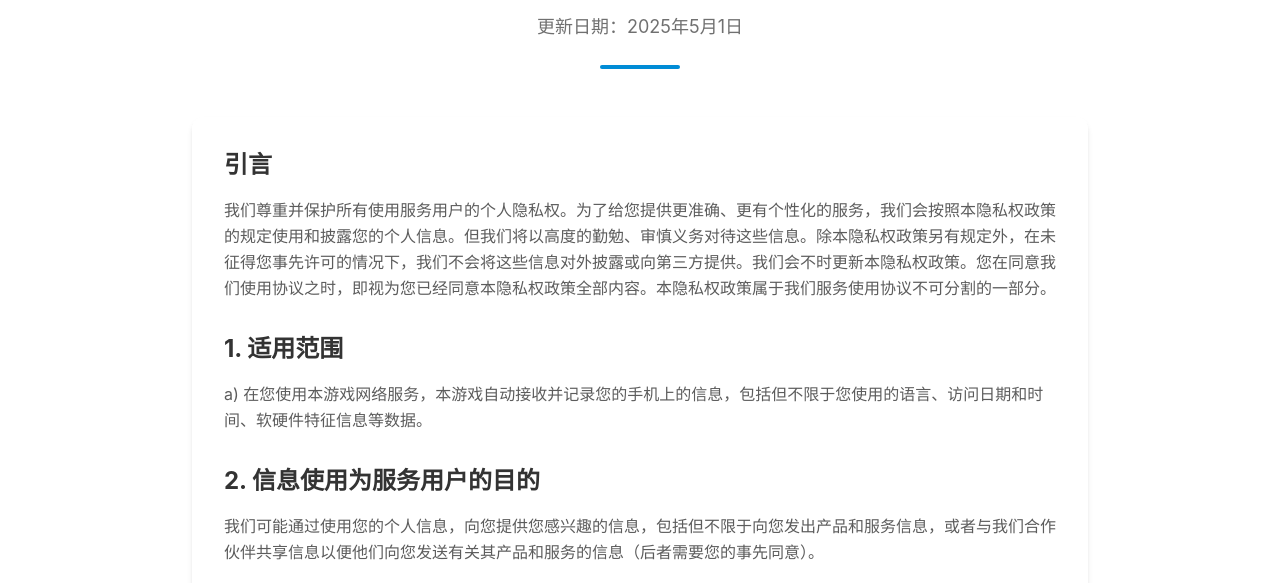
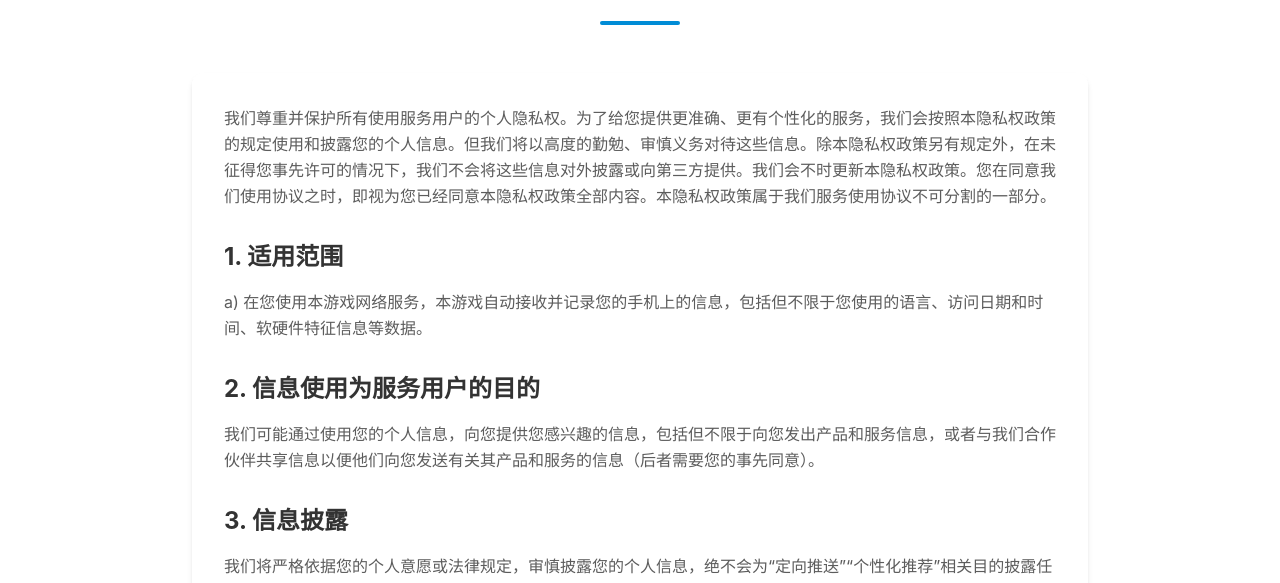
Before and after one commit to joechen2210-gif/privacy-policy, a plain HTML site: page index.html in a window 1280 px wide. Shown: the part 159-742 px from the top of the page. Drawn offline with nearby package versions, Linux system fonts and the light colour scheme.

Commit message:
Update index.html

```diff
--- a/index.html
+++ b/index.html
@@ -120,7 +120,7 @@
                 <!-- 页面标题 -->
                 <div class="text-center mb-12">
                     <h1 class="text-[clamp(2rem,5vw,3rem)] font-bold text-neutral-dark leading-tight mb-4">隐私政策</h1>
-                    <p class="text-lg text-neutral-dark/70 max-w-3xl mx-auto">更新日期：2025年5月1日</p>
+                    <!-- <p class="text-lg text-neutral-dark/70 max-w-3xl mx-auto">更新日期：2025年5月1日</p> -->
                     <div class="w-20 h-1 bg-primary mx-auto mt-6 rounded-full"></div>
                 </div>
 
@@ -130,7 +130,7 @@
                     <div class="space-y-8">
                         <!-- 引言：移除"个性化服务"表述，新增无定推功能声明 -->
                         <section id="intro" class="anchor-offset">
-                            <h2 class="text-2xl font-bold text-neutral-dark mb-4">引言</h2>
+                            <!-- <h2 class="text-2xl font-bold text-neutral-dark mb-4">引言</h2> -->
                             <p class="text-neutral-dark/80 leading-relaxed">
                                 我们尊重并保护所有使用服务用户的个人隐私权。为了给您提供更准确、更有个性化的服务，我们会按照本隐私权政策的规定使用和披露您的个人信息。但我们将以高度的勤勉、审慎义务对待这些信息。除本隐私权政策另有规定外，在未征得您事先许可的情况下，我们不会将这些信息对外披露或向第三方提供。我们会不时更新本隐私权政策。您在同意我们使用协议之时，即视为您已经同意本隐私权政策全部内容。本隐私权政策属于我们服务使用协议不可分割的一部分。
                             </p>
```
